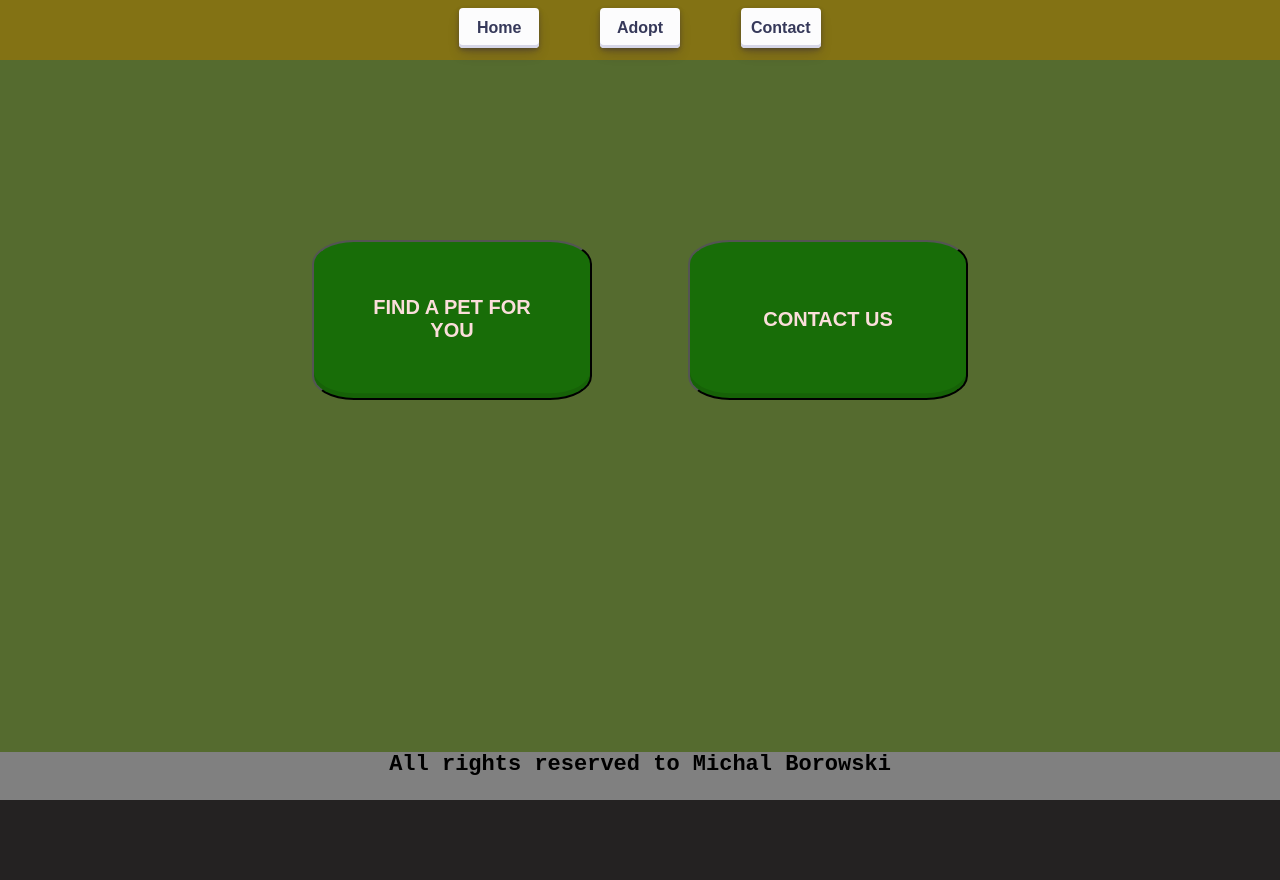
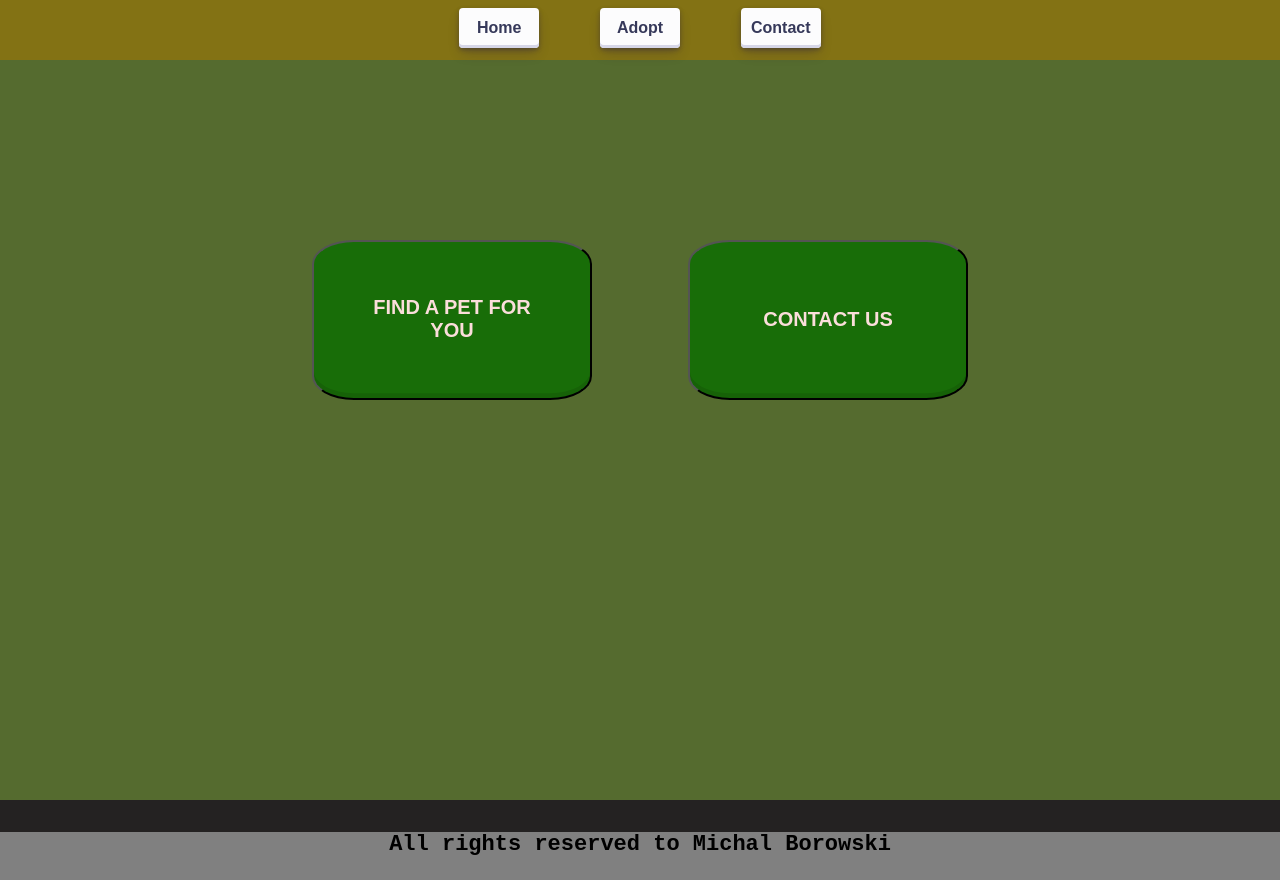
Before and after one commit to MikeThe1st/schelter-mysql, a website: page public/index.html in a window 1280 px wide. Before the commit the page ends 800 px from the top, so only its background shows below. Drawn offline with Linux system fonts and the light colour scheme.

Commit message:
before admin panel

```diff
--- a/public/style_home.css
+++ b/public/style_home.css
@@ -96,9 +96,6 @@ body {
 }
 
 .footer {
-    position: absolute;
-    bottom: 0;
-    left: 0;
     width: 100%;
     height: 3vh;
     background-color: grey;
```
